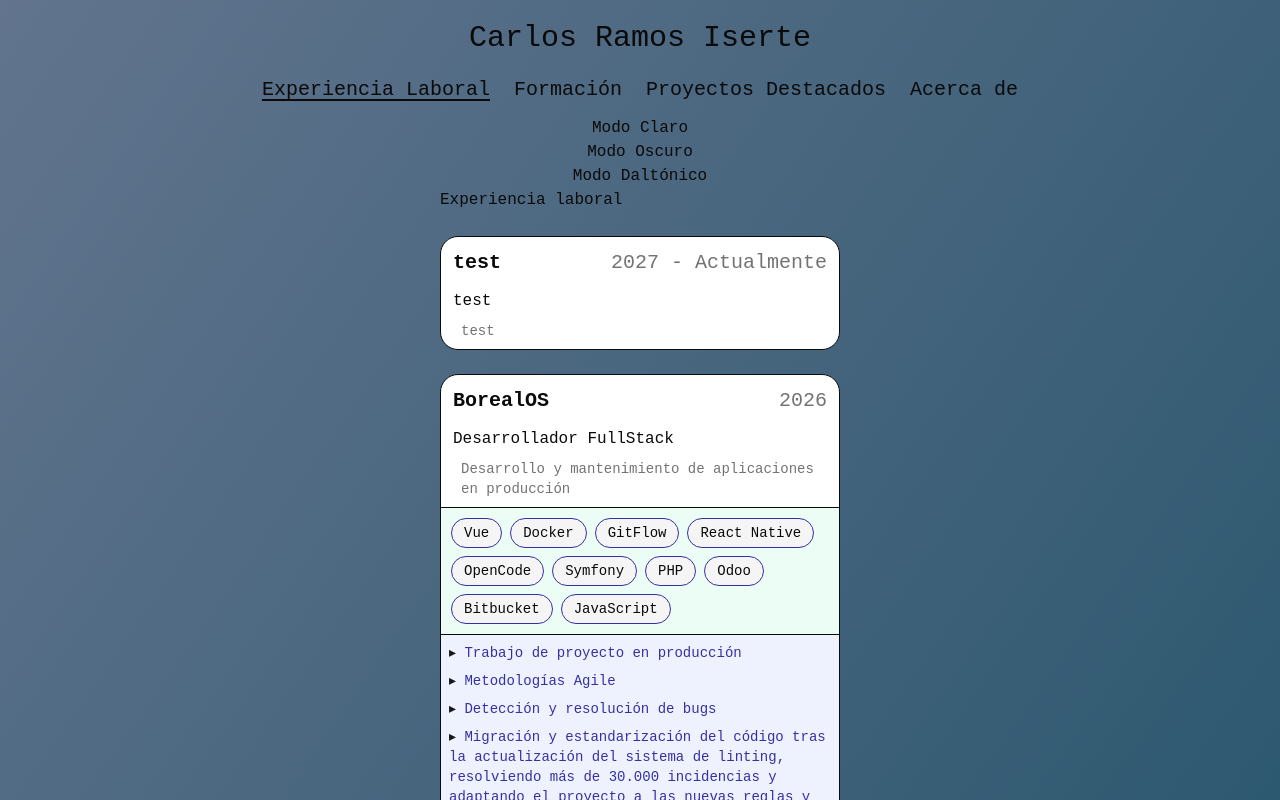
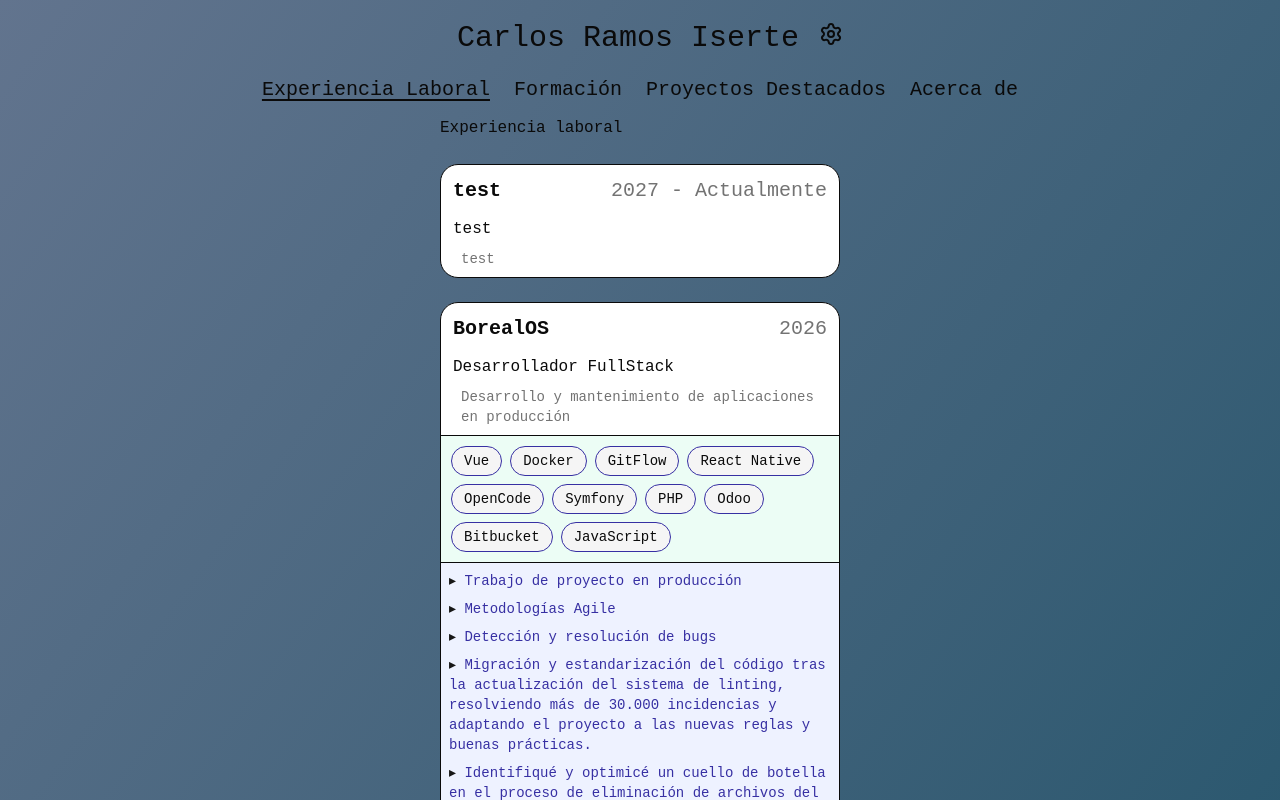
Before and after one commit to CarlosRamosDeveloper/portfolio, a React (Vite) app: page /experience in a window 1280 px wide. Shown: the top 800 px of the page. Built offline with nearby package versions, Linux system fonts and the light colour scheme.

Commit message:
renamed components, added settings window

```diff
--- a/src/portfolio/components/PortfolioHeader.tsx
+++ b/src/portfolio/components/PortfolioHeader.tsx
@@ -1,11 +1,13 @@
-import { HeaderSettings, PortfolioIcon, PortfolioNavBar } from '.';
+import { PortfolioIcon, PortfolioNavBar, PortfolioSettings } from '.';
 
 export const PortfolioHeader = () => {
   return (
     <div className="flex flex-col items-center">
-      <PortfolioIcon />
+      <div className="flex flex-row items-center">
+        <PortfolioIcon />
+        <PortfolioSettings />
+      </div>
       <PortfolioNavBar />
-      <HeaderSettings />
     </div>
   );
 };
--- a/src/portfolio/components/HeaderSettings.tsx
+++ b/src/portfolio/components/PortfolioLanguageSettings.tsx
@@ -1,6 +1,6 @@
 import { useTheme } from '../hooks/useTheme';
 
-export const HeaderSettings = () => {
+export const PortfolioLanguageSettings = () => {
   const { setTheme } = useTheme();
   return (
     <>
--- /dev/null
+++ b/src/portfolio/components/PortfolioSettings.tsx
@@ -0,0 +1,46 @@
+import { useState } from 'react';
+import { Settings } from 'lucide-react';
+
+import { PortfolioLanguageSettings } from '.';
+
+export const PortfolioSettings = () => {
+  const [isOpen, setIsOpen] = useState(false);
+
+  const handleVisibilityToggle = () => {
+    setIsOpen((prev) => !prev);
+    console.log(isOpen);
+  };
+
+  return (
+    <div className="relative">
+      <button
+        className="cursor-pointer"
+        type="button"
+        onClick={handleVisibilityToggle}
+        aria-label="Abrir Configuración"
+      >
+        <Settings />
+      </button>
+
+      {isOpen && (
+        <div className="absolute right-0 top-full mt-2 w-64 rounded-lg border border-border bg-card p-4 text-card-foreground shadow-lg">
+          <div>
+            <h2 className="font-semibold"> Configuración</h2>
+          </div>
+          <div className="mt-4">
+            <p className="text-sm font-medium">Tema</p>
+            <PortfolioLanguageSettings />
+          </div>
+          <div className="mt-4">
+            <p className="text-sm font-medium">Selector de idioma</p>
+            <p>Próximamente</p>
+          </div>
+          <div className="mt-4">
+            <p className="text-sm font-medium">Tamaño de fuente</p>
+            <p>Próximamente</p>
+          </div>
+        </div>
+      )}
+    </div>
+  );
+};
--- a/src/portfolio/components/index.ts
+++ b/src/portfolio/components/index.ts
@@ -1,7 +1,8 @@
-export { HeaderSettings } from './HeaderSettings';
 export { NavigateButton } from './NavigateButton';
 export { PortfolioFooter } from './PortfolioFooter';
 export { PortfolioHeader } from './PortfolioHeader';
 export { PortfolioIcon } from './PortfolioIcon';
+export { PortfolioLanguageSettings } from './PortfolioLanguageSettings';
 export { PortfolioNavBar } from './PortfolioNavBar';
+export { PortfolioSettings } from './PortfolioSettings';
 export { Separator } from './Separator';
```
